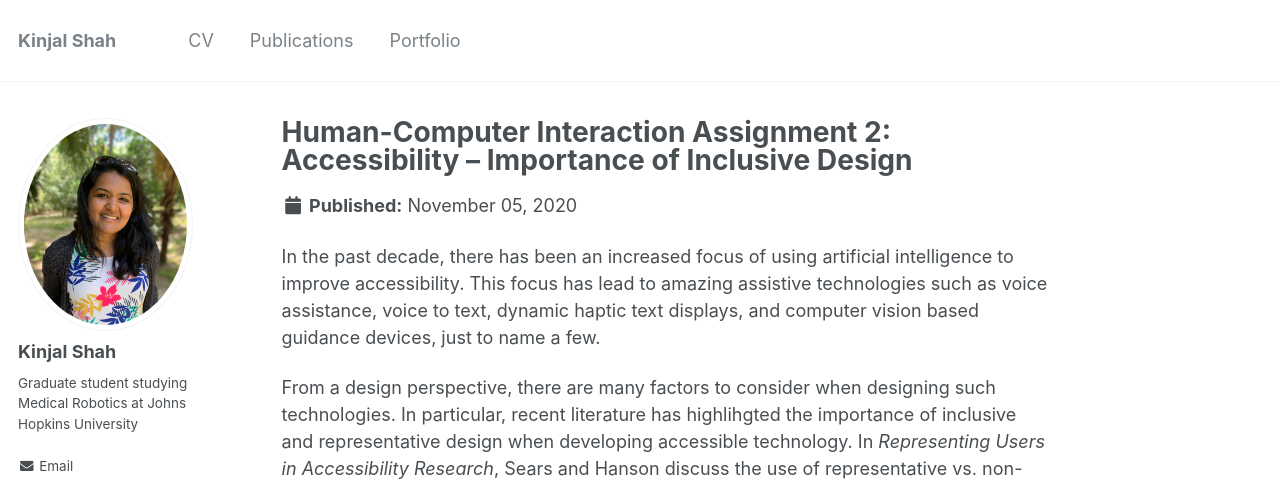
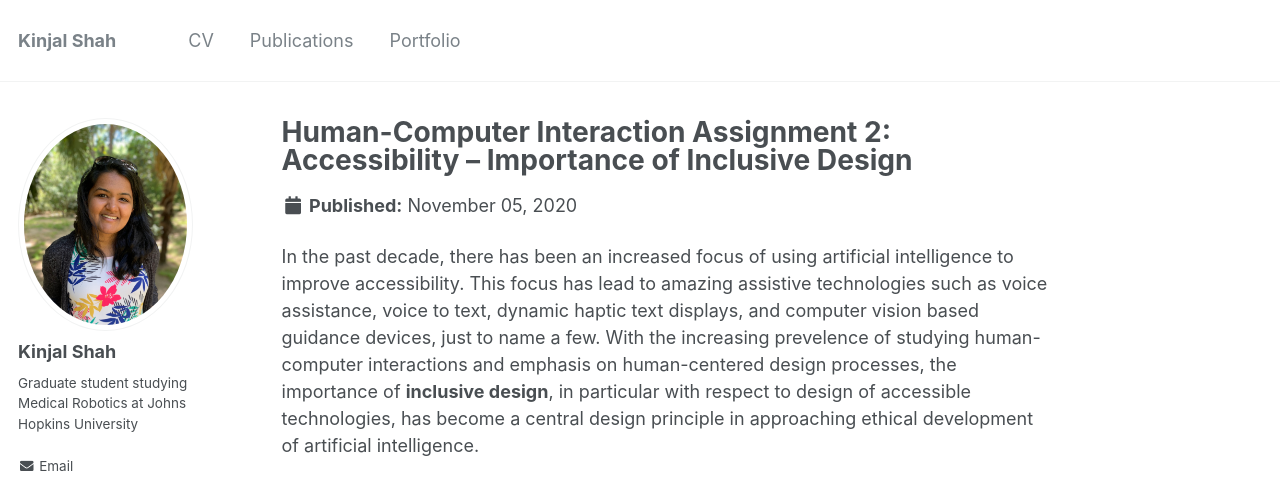
Before and after one commit to kinjmshah/kinjmshah.github.io, a Jekyll site: the page built from _portfolio/HCI_Assignment2.md, in a window 1280 px wide and 1400 px high. Shown: the top 486 px of the window. Built offline with Jekyll 4.4.1, drawn with Linux system fonts in a browser that asks for light colours; some of the changed text lies outside the part shown.

Commit message:
Update HCI_Assignment2.md

```diff
--- a/_portfolio/HCI_Assignment2.md
+++ b/_portfolio/HCI_Assignment2.md
@@ -3,7 +3,13 @@ title: "Human-Computer Interaction Assignment 2: Accessibility -- Importance of
 permalink: /portfolio/HCIAccessibility
 ---
 
-In the past decade, there has been an increased focus of using artificial intelligence to improve accessibility. This focus has lead to amazing assistive technologies such as voice assistance, voice to text, dynamic haptic text displays, and computer vision based guidance devices, just to name a few.
+In the past decade, there has been an increased focus of using artificial intelligence to improve accessibility. This focus has lead to amazing assistive technologies such as voice assistance, voice to text, dynamic haptic text displays, and computer vision based guidance devices, just to name a few. With the increasing prevelence of studying human-computer interactions and emphasis on human-centered design processes, the importance of **inclusive design**, in particular with respect to design of accessible technologies, has become a central design principle in approaching ethical development of artificial intelligence.
+
+### What is Inclusive Design?
+<iframe width="560" height="315" src="https://www.youtube.com/embed/-iccWRhKZa8" frameborder="0" allow="accelerometer; autoplay; clipboard-write; encrypted-media; gyroscope; picture-in-picture" allowfullscreen></iframe>
+
+While I am still myself trying to better understand inclusive design processes, the talk above by Kat Holmes provides a great overview. She mentions that the World Health Organization redefined the definition of disability in 2001 to "mismatched interaction between the features of a person's body and the features of the environment in which they live." She discusses how this redefinition solidified in her mind that inclusive user design is centered around identifying mismatches and minimizing ability bias. Ability bias being the tendency to design interfaces that are familiar to your own interactions.
+
 
 From a design perspective, there are many factors to consider when designing such technologies. In particular, recent literature has highlihgted the importance of inclusive and representative design when developing accessible technology. In *Representing Users in Accessibility Research*, Sears and Hanson discuss the use of representative vs. non-representative users during user study design. They argue that using non-representative users and study design that replicates the conditions being evaluated does not capture the interactions those with disabilities have with technologies [1]. Both industry and academic researchers are underscoring the importance of ethical AI development for accessible populations such as in the *AI and Accessibility: A discussion of ethical considerations* article written by Dr. Morris, a researcher with Microsoft's Ability Research team. Dr. Morris highlights the current inclusivity, bias, and privacy limitations of current AI for accessibility research protocols.
 
```
